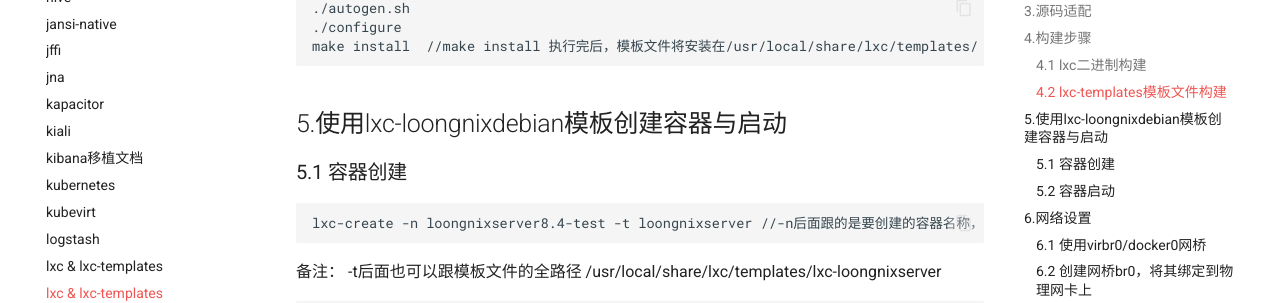
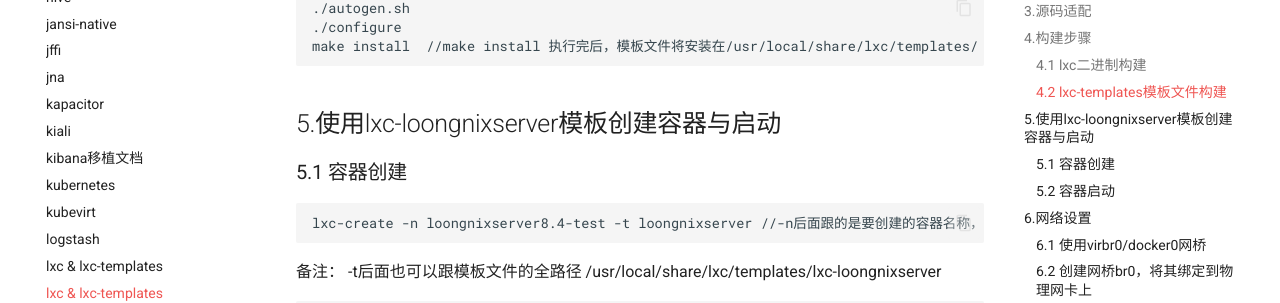
Before and after one commit to Loongson-Cloud-Community/Loongson-Cloud-Community, an MkDocs documentation site: the page built from docs/移植手册/lxc-loongnixserver.md, in a window 1280 px wide and 900 px high, scrolled down 1404 px. Shown: the part 151-454 px from the top of the window. Built offline with MkDocs 1.6.1 and Material for MkDocs 9.7.7, drawn with Linux system fonts in a browser that asks for light colours; comment, search, counter and statistics services are not loaded.

Commit message:
Update lxc-loongnixserver.md

````diff
--- a/docs/移植手册/lxc-loongnixserver.md
+++ b/docs/移植手册/lxc-loongnixserver.md
@@ -42,7 +42,7 @@ make install  //make install执行完后，二进制安装在/usr/local/bin目
 make install  //make install 执行完后，模板文件将安装在/usr/local/share/lxc/templates/ 目录下
 ```
 
-## 5.使用lxc-loongnixdebian模板创建容器与启动
+## 5.使用lxc-loongnixserver模板创建容器与启动
 ### 5.1 容器创建
 ```
 lxc-create -n loongnixserver8.4-test -t loongnixserver //-n后面跟的是要创建的容器名称，-t后面跟的是模板文件
````
